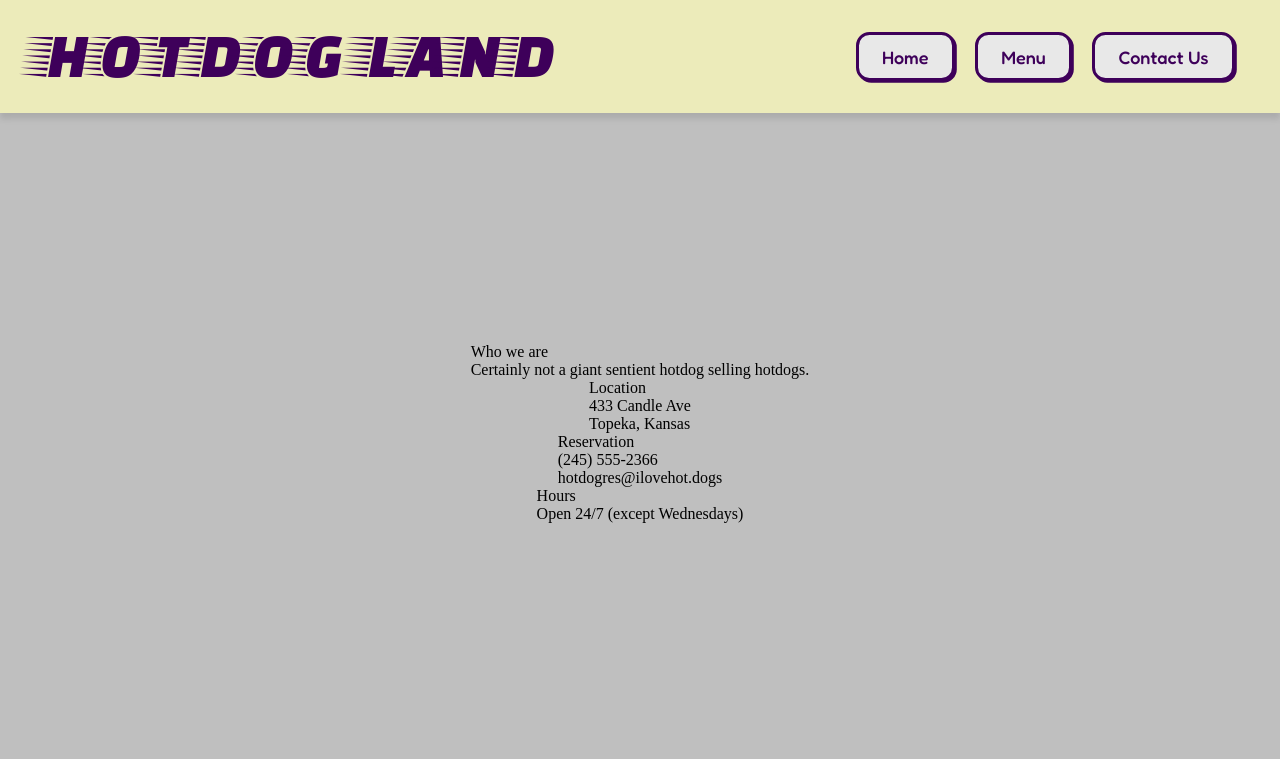
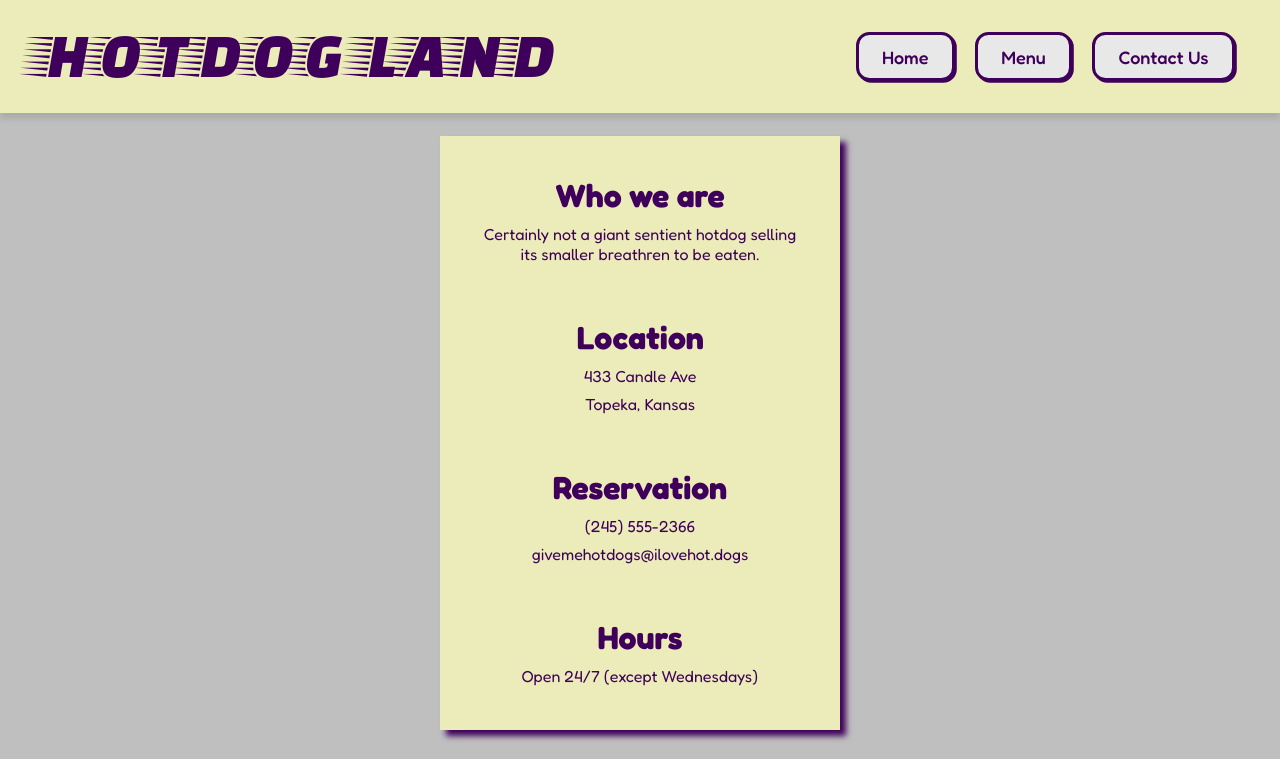
Before and after one commit to jshuhler/restaurant, a website built with webpack: page src/template.html in a window 1280 px wide. Shown: the top 759 px of the page. Built offline with nearby package versions, Linux system fonts and the light colour scheme; files whose address does not match are found by name; a web font is replaced by a local one.

Commit message:
about html and css finalized

```diff
--- a/src/styles.css
+++ b/src/styles.css
@@ -48,7 +48,8 @@ body::before {
 button,
 a,
 png,
-svg {
+svg,
+p.email {
     cursor: pointer;
 }
 
@@ -198,6 +199,41 @@ p.menu-title {
     font-style: italic;
 }
 
+    /* ABOUT PAGE */
+.about-container,
+.about-tile{
+    display: flex;
+    flex-direction: column;
+    align-items: center;
+}
+
+.about-container {
+    background-color: hsla(59, 100%, 86%, 0.7);
+    box-shadow: 6px 6px 6px var(--purple-color,0.1);
+    position: relative;
+    z-index: 1;
+    padding: 15px;
+    max-width: 400px;
+}
+
+.about-tile {
+    margin: 25px 0px;
+    color: var(--purple-color);
+    text-align: center;
+}
+
+p.title {
+    font-family: var(--button-font);
+    padding-bottom: 5px;
+    font-size: calc(var(--font-size-l) + 0.5em);
+    font-weight: 700;
+}
+
+p.text {
+    font-family: var(--button-font);
+    padding: 4px 20px;
+}
+
 /* ===================================
    FOOTER
    =================================== */
@@ -211,5 +247,9 @@ footer {
 footer svg{
     fill: var(--header-color);
     filter: drop-shadow(2px 2px 0px var(--purple-color));
+}
 
+footer svg:hover {
+    fill: var(--purple-color);
+    filter: drop-shadow(2px 2px 0px var(--header-color));
 }
--- a/src/template.html
+++ b/src/template.html
@@ -58,9 +58,10 @@
                 </div>
             </div> -->
 
+            <div class="about-container">
                 <div class="about-tile">
                     <p class="title">Who we are</p>
-                <p class="text">Certainly not a giant sentient hotdog selling hotdogs.</p>
+                    <p class="text">Certainly not a giant sentient hotdog selling its smaller breathren to be eaten.</p>
                 </div>
                 <div class="about-tile">
                     <p class="title">Location</p>
@@ -70,11 +71,12 @@
                 <div class="about-tile">
                     <p class="title">Reservation</p>
                     <p class="text">(245) 555-2366</p>
-                <p class="text">hotdogres@ilovehot.dogs</p>
+                    <p class="text email">givemehotdogs@ilovehot.dogs</p>
                 </div>
                 <div class="about-tile">
                     <p class="title">Hours</p>
                     <p class="text">Open 24/7 (except Wednesdays)</p>
+                </div>
             </div>
         </div>
         <footer>
```
Lines whose indentation alone changed are shown as unchanged.
